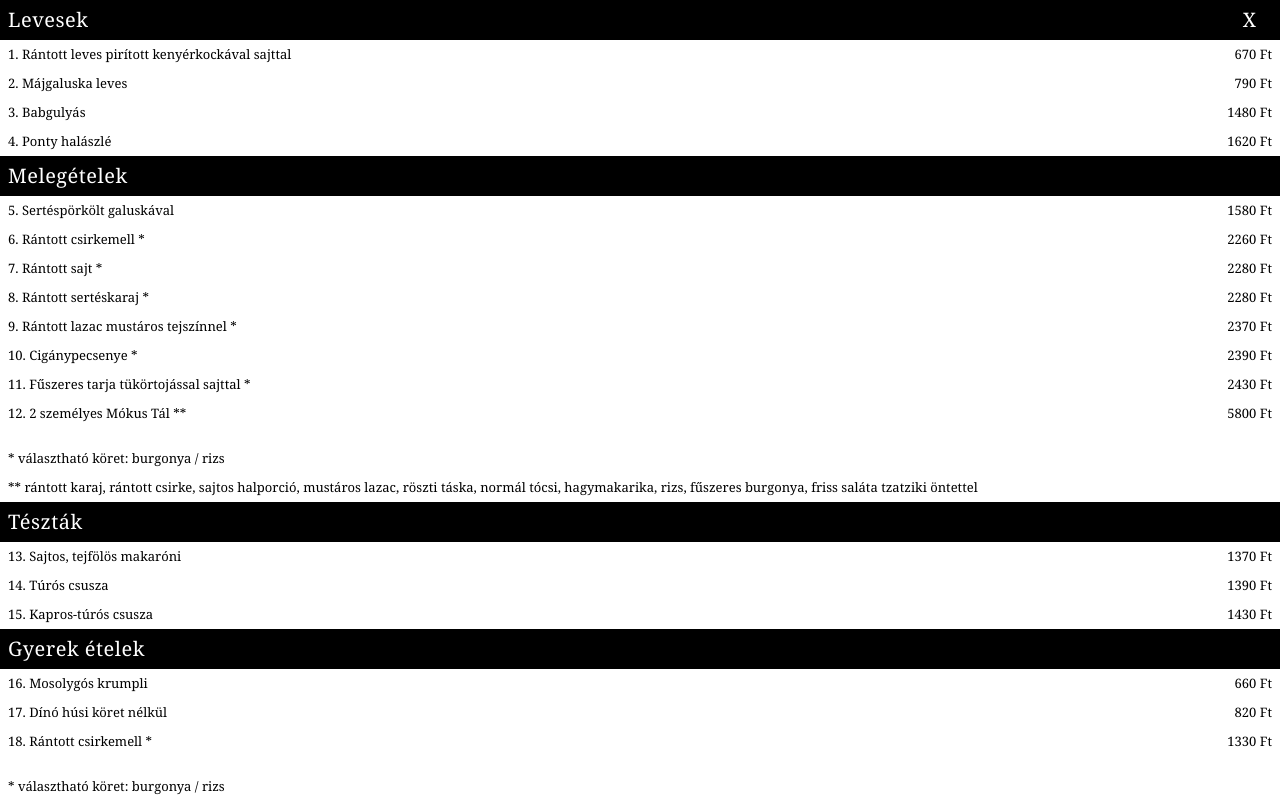
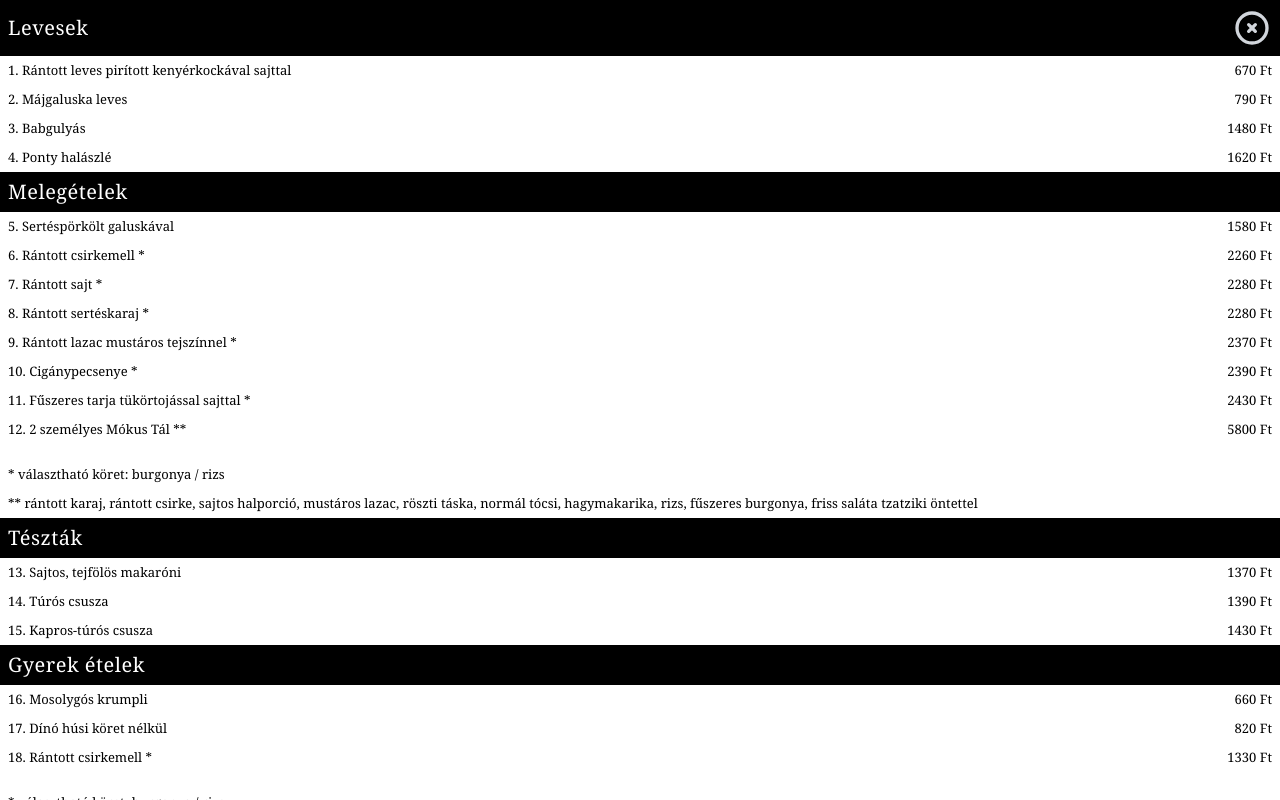
Before and after one commit to xdevtomix/mokus, a React (Vite) app: page / in a window 1280 px wide. Both pictures are taken after a click on the button "Étlap". Built offline with nearby package versions, Linux system fonts and the light colour scheme.

Commit message:
image view work 1

```diff
--- a/package.json
+++ b/package.json
@@ -7,6 +7,7 @@
     "serve": "vite preview"
   },
   "dependencies": {
+    "@heroicons/react": "^1.0.4",
     "react": "^17.0.0",
     "react-dom": "^17.0.0"
   },
--- a/public/sw-mokus.js
+++ b/public/sw-mokus.js
@@ -1,7 +1,7 @@
 
 const ServiceWorkerGlobalScope = this;
 const cacheNameBasis = 'mokus';
-const version = '21.09.17.14';
+const version = '21.09.17.15';
 const cacheName = `${cacheNameBasis}-v${version}`;
 const urlsToCache = [
     './images/mokusbufe_bw_64_64.png',
--- a/src/assets/translations.json
+++ b/src/assets/translations.json
@@ -4,7 +4,7 @@
     "openWhen" : {"hu" : "reggeli 07 - 09 | vacsora 18 - 21", "en" : "breakfast 07 - 09 | dinner 18 - 21"},
     "dishes" : [
         {"id" : "soups", "role" : "header", "hu" : "Levesek", "en" : "Soups"},
-        {"id" : "1", "role" : "dish", "hu" : "Rántott leves pirított kenyérkockával sajttal", "en" : "Caraway seed soup with croutons and cheese", "price" : "670 Ft"},
+        {"id" : "1", "role" : "dish", "hu" : "Rántott leves pirított kenyérkockával sajttal", "en" : "Caraway seed soup with croutons and cheese", "price" : "670 Ft", "url" : "./images/dishes/test1.jpg"},
         {"id" : "2", "role" : "dish", "hu" : "Májgaluska leves", "en" : "Liver dumpling soup", "price" : "790 Ft"},
         {"id" : "3", "role" : "dish", "hu" : "Babgulyás", "en" : "Bean goulash", "price" : "1480 Ft"},
         {"id" : "4", "role" : "dish", "hu" : "Ponty halászlé", "en" : "Fisherman’s carp soup", "price" : "1620 Ft"},
--- a/src/components/Menu.jsx
+++ b/src/components/Menu.jsx
@@ -1,8 +1,10 @@
-import React, { useEffect, useRef } from "react";
+import React, { useEffect, useRef, useState } from "react";
+import { XCircleIcon } from '@heroicons/react/outline';
 
 import MenuItem from "./MenuItem";
 
 export default function Menu({ translations, language, isMenuOpen, setIsMenuOpen }) {
+    const [selectedDish, setSelectedDish] = useState(null);
     const containerRef = useRef(null);
 
     useEffect(() => {
@@ -57,16 +59,36 @@ export default function Menu({ translations, language, isMenuOpen, setIsMenuOpen
                             {item.role === 'header' && (
                                 <>
                                     <h1 className="text-white text-xl leading-6 tracking-wide">{item[language]}</h1>
-                                    {item.id === 'soups' && <button className="text-white text-xl leading-6 cursor-pointer outline-none select-none mr-4" onClick={() => setIsMenuOpen(false)}>X</button>}
+                                    {item.id === 'soups' && <XCircleIcon className="h-10 w-10 text-gray-300" onClick={() => setIsMenuOpen(false)} />}
                                 </>
                             )}
-                            {item.role === 'dish' && <><span>{`${item.id}. ${item[language]}`}</span><span>{item.price}</span></>}
+                            {item.role === 'dish' && (
+                                <>
+                                    <span onClick={() => setSelectedDish(item)}>{`${item.id}. ${item[language]}`}</span><span>{item.price}</span>
+                                </>
+                            )}
                             {item.role === 'info' && <><span>{item[language]}</span><span></span></>}
                             {item.role === 'separator' && <><span></span><span></span></>}
                         </MenuItem>
                     );
                 })}
             </div>
+            {
+                (
+                    <div
+                        className={`
+                            absolute inset-0 flex flex-col items-center justify-between bg-gray-200/95 transition duration-300
+                            ${selectedDish?.url ? 'visible opacity-100' : 'invisible opacity-0'}
+                        `}
+                    >
+                        <XCircleIcon className="h-12 w-12 mt-4 text-gray-600" onClick={() => setSelectedDish(null)} />
+                        <img
+                            className="w-4/5 h-4/5 object-cover rounded-3xl mb-10"
+                            src={selectedDish?.url} alt={selectedDish?.[language]}
+                        />
+                    </div>
+                )
+            }
         </div>
     );
 }
```
Also changed, not shown: public/images/dishes/test1.jpg (added), 1 other file (tests, documents, lock files or other folders).
